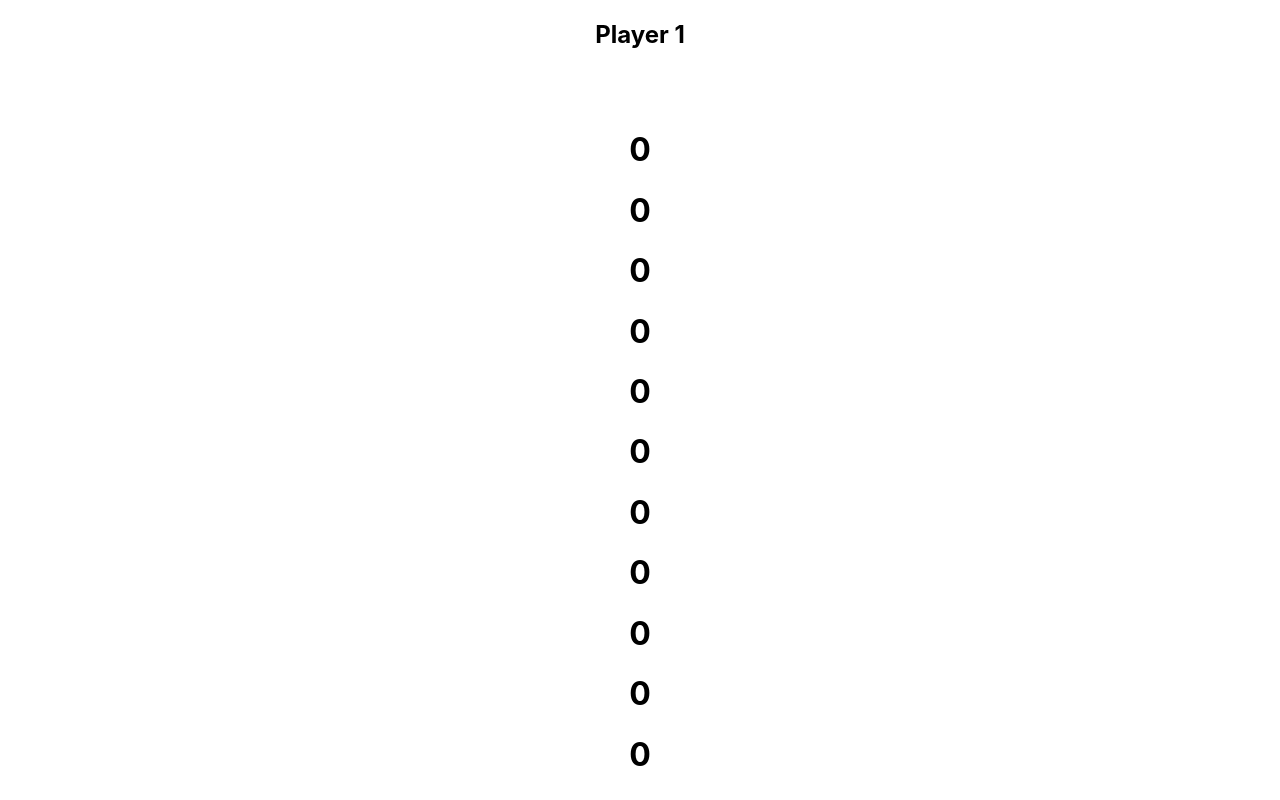
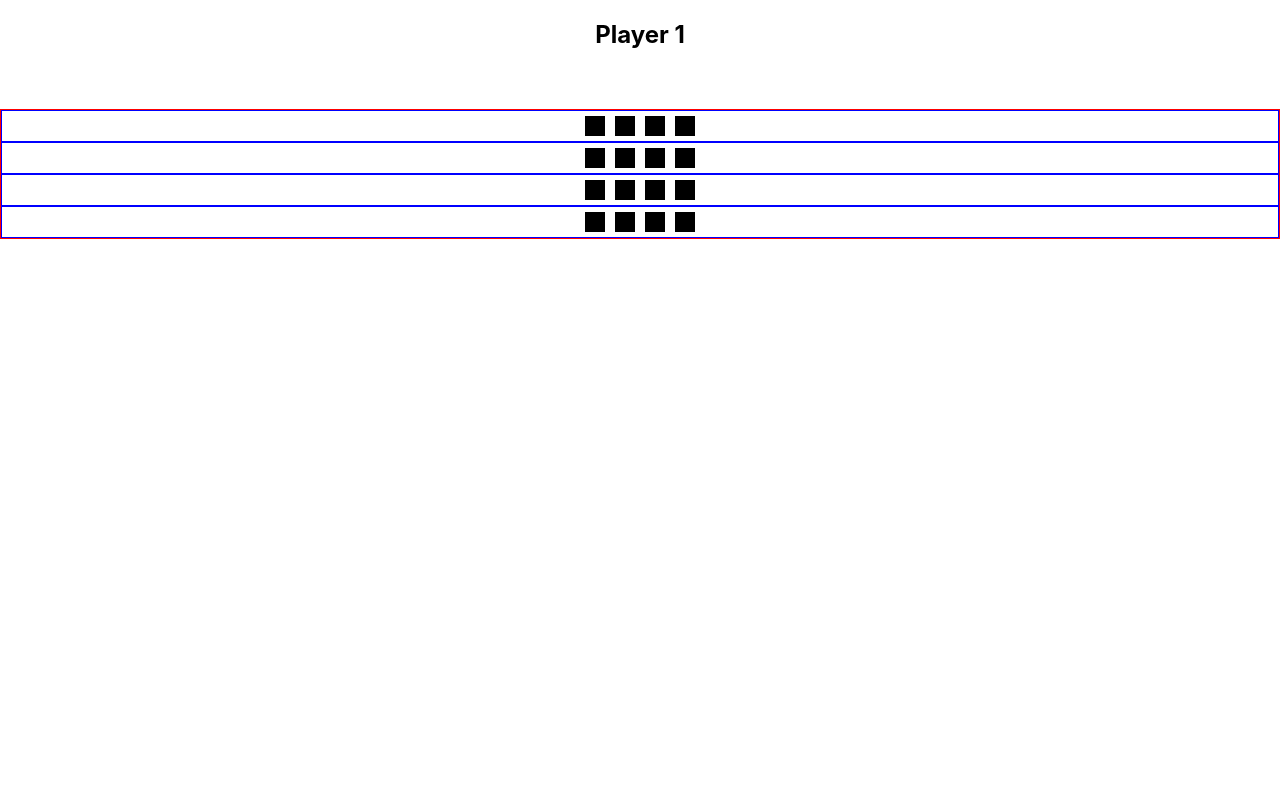
Before and after one commit to BrandonHarrison01/connect-four, a React (Create React App) app: page / in a window 1280 px wide. Shown: the top 800 px of the page. Built offline with nearby package versions, Linux system fonts and the light colour scheme.

Commit message:
created board

```diff
--- a/src/columns.scss
+++ b/src/columns.scss
@@ -17,14 +17,35 @@
     }
 }
 
+.board {
+    text-align: center;
+    border: 1px solid red;
+}
+
+.row {
+    text-align: center;
+    border: 1px solid blue;
+    display: flex;
+    justify-content: center;
+}
+
 .empty {
-    color: black;
+    height: 20px;
+    width: 20px;
+    background-color: black;
+    margin: 5px;
 }
 
 .p1 {
-    color: orange;
+    height: 20px;
+    width: 20px;
+    margin: 5px;
+    background-color: orange;
 }
 
 .p2 {
-    color: red;
+    height: 20px;
+    width: 20px;
+    margin: 5px;
+    background-color: red;
 }
--- a/src/components/columns.jsx
+++ b/src/components/columns.jsx
@@ -43,7 +43,7 @@ class Columns extends React.Component {
             } else if(player === 2) {
                 this.state.player = 1
             }
-            console.log(this.state.board.length)
+            console.log(this.state.board)
             this.forceUpdate()
         }
 
@@ -63,10 +63,32 @@ class Columns extends React.Component {
                     <button className = 'display-hidden' onClick={() => addPiece(2, 2)} />
                     <button className = 'display-hidden' onClick={() => addPiece(3, 2)} />
                 </div>
-                {this.state.board.map(board =>
-                    // console.log(board[0], 'board 0');
-                    board.map(b => <h1 className={ b === 0 ? 'empty' : b === 1 ? 'p1' : b === 2 ? 'p2' : '' }>{b}</h1>)
-                )}
+                <div className='board'>
+                    <div className='row'>
+                        <div className = { this.state.board[0][0] == 1 ? 'p1' : this.state.board[0][0] == 2 ? 'p2' : 'empty'} />
+                        <div className = { this.state.board[1][0] == 1 ? 'p1' : this.state.board[0][0] == 2 ? 'p2' : 'empty'} />
+                        <div className = { this.state.board[2][0] == 1 ? 'p1' : this.state.board[0][0] == 2 ? 'p2' : 'empty'} />
+                        <div className = { this.state.board[3][0] == 1 ? 'p1' : this.state.board[0][0] == 2 ? 'p2' : 'empty'} />
+                    </div>
+                    <div className='row'>
+                        <div className = { this.state.board[0][1] == 1 ? 'p1' : this.state.board[0][0] == 2 ? 'p2' : 'empty'} />
+                        <div className = { this.state.board[1][1] == 1 ? 'p1' : this.state.board[0][0] == 2 ? 'p2' : 'empty'} />
+                        <div className = { this.state.board[2][1] == 1 ? 'p1' : this.state.board[0][0] == 2 ? 'p2' : 'empty'} />
+                        <div className = { this.state.board[3][1] == 1 ? 'p1' : this.state.board[0][0] == 2 ? 'p2' : 'empty'} />
+                    </div>
+                    <div className='row'>
+                        <div className = { this.state.board[0][2] == 1 ? 'p1' : this.state.board[0][0] == 2 ? 'p2' : 'empty'} />
+                        <div className = { this.state.board[1][2] == 1 ? 'p1' : this.state.board[0][0] == 2 ? 'p2' : 'empty'} />
+                        <div className = { this.state.board[2][2] == 1 ? 'p1' : this.state.board[0][0] == 2 ? 'p2' : 'empty'} />
+                        <div className = { this.state.board[3][2] == 1 ? 'p1' : this.state.board[0][0] == 2 ? 'p2' : 'empty'} />
+                    </div>
+                    <div className='row'>
+                        <div className = { this.state.board[0][3] == 1 ? 'p1' : this.state.board[0][0] == 2 ? 'p2' : 'empty'} />
+                        <div className = { this.state.board[1][3] == 1 ? 'p1' : this.state.board[0][0] == 2 ? 'p2' : 'empty'} />
+                        <div className = { this.state.board[2][3] == 1 ? 'p1' : this.state.board[0][0] == 2 ? 'p2' : 'empty'} />
+                        <div className = { this.state.board[3][3] == 1 ? 'p1' : this.state.board[0][0] == 2 ? 'p2' : 'empty'} />
+                    </div>
+                </div>
             </div>
         )
     }
```
